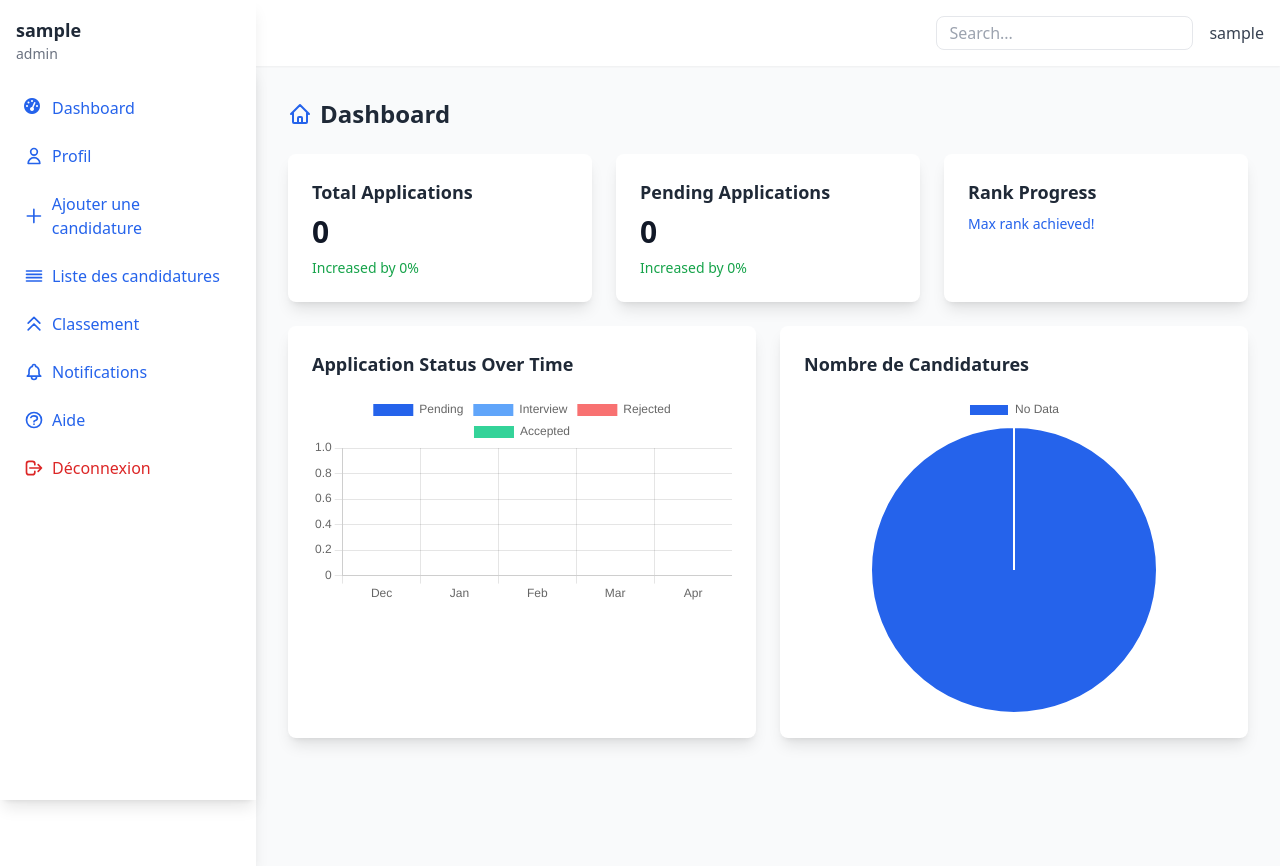
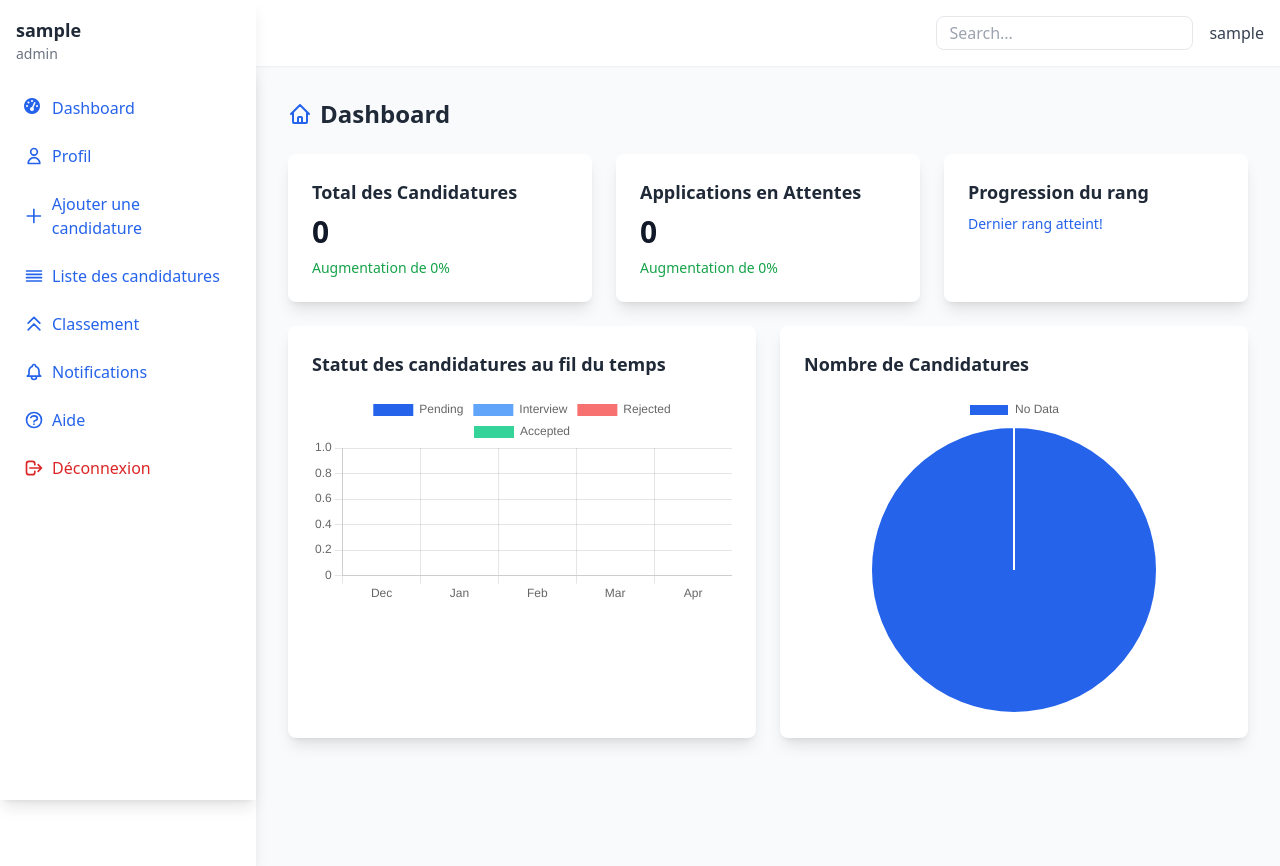
Before and after one commit to Maxence-villet/HelloCandidate, a PHP site: page /student/dashboard in a window 1280 px wide. Run offline with PHP 8.4, Linux system fonts and the light colour scheme; the visitor is signed in with stand-in values (Sample User, id 1); data comes from the database, SQL or seed files in the repository; data that the repository does not hold is empty; some libraries are stand-ins or nearby versions.

Commit message:
translate dashboard to french

```diff
--- a/controllers/student/DashboardController.php
+++ b/controllers/student/DashboardController.php
@@ -70,7 +70,7 @@ class DashboardController {
 
         // Calculate percentage change
         $applications_change = ($previous_month > 0) ? (($current_month - $previous_month) / $previous_month * 100) : 0;
-        $data['applications_change_text'] = $applications_change >= 0 ? "Increased by " . round($applications_change, 2) . "%" : "Decreased by " . round(abs($applications_change), 2) . "%";
+        $data['applications_change_text'] = $applications_change >= 0 ? "Augmentation de " . round($applications_change, 2) . "%" : "Diminution de " . round(abs($applications_change), 2) . "%";
         $data['applications_change_color'] = $applications_change >= 0 ? "text-green-600" : "text-red-600";
 
         // 2. Fetch Pending Applications and Percentage Change
@@ -113,7 +113,7 @@ class DashboardController {
 
         // Calculate percentage change
         $pending_change = ($previous_pending > 0) ? (($current_pending - $previous_pending) / $previous_pending * 100) : 0;
-        $data['pending_change_text'] = $pending_change >= 0 ? "Increased by " . round($pending_change, 2) . "%" : "Decreased by " . round(abs($pending_change), 2) . "%";
+        $data['pending_change_text'] = $pending_change >= 0 ? "Augmentation de " . round($pending_change, 2) . "%" : "Diminution de " . round(abs($pending_change), 2) . "%";
         $data['pending_change_color'] = $pending_change >= 0 ? "text-green-600" : "text-red-600";
 
         // 3. Fetch Rank Progress
@@ -146,7 +146,7 @@ class DashboardController {
         $applications_needed = $next_rank ? ($next_rank['min_applications'] - $data['total_applications']) : 0;
         $progress_percentage = $next_rank ? (($data['total_applications'] - $current_rank['min_applications']) / ($next_rank['min_applications'] - $current_rank['min_applications']) * 100) : 100;
         $data['current_rank'] = $current_rank;
-        $data['progress_text'] = $next_rank ? round($progress_percentage, 2) . "% to next rank ($applications_needed more applications)" : "Max rank achieved!";
+        $data['progress_text'] = $next_rank ? round($progress_percentage, 2) . "% atteint pour le prochain rang ($applications_needed candidatures restantes)" : "Dernier rang atteint!";
 
         // 4. Fetch Application Status Over Time (for the bar chart)
         $stmt = $this->conn->prepare("
--- a/views/student/dashboard.php
+++ b/views/student/dashboard.php
@@ -17,19 +17,19 @@ include __DIR__ . '/../../utils/header/header_student.php';
     <div class="grid grid-cols-1 sm:grid-cols-2 lg:grid-cols-3 gap-4 sm:gap-6 mb-6">
         <!-- Total Applications -->
         <div class="bg-white rounded-lg shadow-lg p-4 sm:p-6">
-            <h3 class="text-lg font-semibold text-gray-800">Total Applications</h3>
+            <h3 class="text-lg font-semibold text-gray-800">Total des Candidatures</h3>
             <p class="text-2xl sm:text-3xl font-bold text-gray-900 mt-2"><?php echo $total_applications; ?></p>
             <p class="text-sm <?php echo $applications_change_color; ?> mt-2"><?php echo $applications_change_text; ?></p>
         </div>
         <!-- Pending Applications -->
         <div class="bg-white rounded-lg shadow-lg p-4 sm:p-6">
-            <h3 class="text-lg font-semibold text-gray-800">Pending Applications</h3>
+            <h3 class="text-lg font-semibold text-gray-800">Applications en Attentes</h3>
             <p class="text-2xl sm:text-3xl font-bold text-gray-900 mt-2"><?php echo $pending_applications; ?></p>
             <p class="text-sm <?php echo $pending_change_color; ?> mt-2"><?php echo $pending_change_text; ?></p>
         </div>
         <!-- Rank Progress -->
         <div class="bg-white rounded-lg shadow-lg p-4 sm:p-6">
-            <h3 class="text-lg font-semibold text-gray-800">Rank Progress</h3>
+            <h3 class="text-lg font-semibold text-gray-800">Progression du rang</h3>
             <p class="text-lg sm:text-xl font-bold text-gray-900 mt-2"><?php echo htmlspecialchars($current_rank['rank_name'] . ' ' . $current_rank['sub_rank']); ?></p>
             <p class="text-sm text-blue-600 mt-2"><?php echo $progress_text; ?></p>
         </div>
@@ -39,7 +39,7 @@ include __DIR__ . '/../../utils/header/header_student.php';
     <div class="grid grid-cols-1 lg:grid-cols-2 gap-4 sm:gap-6">
         <!-- Application Status Over Time -->
         <div class="bg-white rounded-lg shadow-lg p-4 sm:p-6">
-            <h3 class="text-lg font-semibold text-gray-800 mb-4">Application Status Over Time</h3>
+            <h3 class="text-lg font-semibold text-gray-800 mb-4">Statut des candidatures au fil du temps</h3>
             <div class="w-full h-64 sm:h-80">
                 <canvas id="applicationStatusChart"></canvas>
             </div>
```
